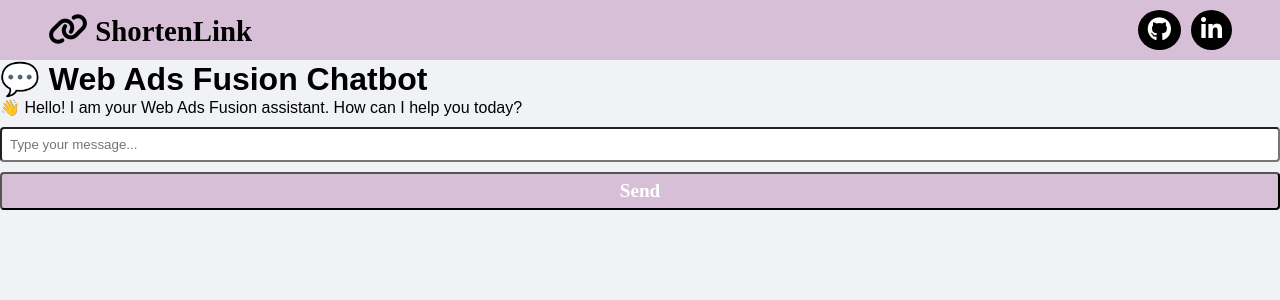
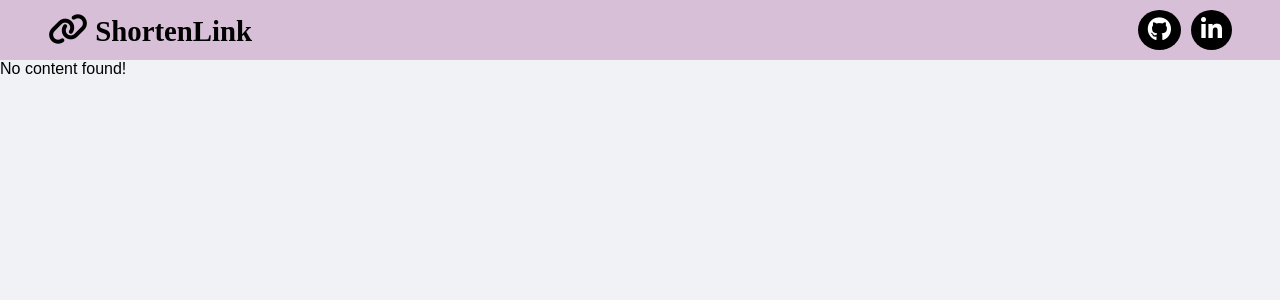
Before and after one commit to AmarJeetSharma6802/ShortenLink, a Next.js app: page /chatbot in a window 1280 px wide. Shown: the top 300 px of the page. Built offline with nearby package versions, Linux system fonts and the light colour scheme.

Commit message:
`Fixed cookie settings and removed unused code`

```diff
--- a/app/api/Controllers/login/route.js
+++ b/app/api/Controllers/login/route.js
@@ -125,11 +125,11 @@ export async function POST(req) {
     { status: 200 }
   );
 
-  // response.cookies.set("accessToken", accessToken, {
-  //   httpOnly: true,
-  //   secure: true,
-  //   path: "/",
-  // });
+  response.cookies.set("accessToken", accessToken, {
+    httpOnly: true,
+    secure: true,
+    path: "/",
+  });
   response.cookies.set("refreshToken", refreshToken, {
     httpOnly: true,
     secure: true,
--- a/app/api/middleware/authorize.js
+++ b/app/api/middleware/authorize.js
@@ -1,5 +1,4 @@
-import { NextResponse } from "next/server.js";
-
+import { NextResponse } from "next/server";
 
 export function authorize(...allowedRoles) {
   return (req, user) => {
@@ -9,6 +8,6 @@ export function authorize(...allowedRoles) {
         { status: 403 }
       );
     }
-    return null; // authorized
+    return null;
   };
 }
--- a/app/chatbot/page.js
+++ /dev/null
@@ -1,60 +0,0 @@
-"use client";
-import { useState } from "react";
-import styles from "../style/chat.module.css";
-
-export default function Home() {
-  const [messages, setMessages] = useState([
-    { role: "bot", text: "👋 Hello! I am your Web Ads Fusion assistant. How can I help you today?" }
-  ]);
-  const [input, setInput] = useState("");
-
-  const sendMessage = async () => {
-    if (!input.trim()) return;
-
-    // Add user message
-    const newMessages = [...messages, { role: "user", text: input }];
-    setMessages(newMessages);
-    setInput("");
-
-    try {
-      const res = await fetch("/api/chatbot", {
-        method: "POST",
-        headers: { "Content-Type": "application/json" },
-        body: JSON.stringify({ message: input }),
-      });
-
-      const data = await res.json();
-      setMessages([...newMessages, { role: "bot", text: data.reply }]);
-    } catch (err) {
-      setMessages([...newMessages, { role: "bot", text: "⚠️ Something went wrong!" }]);
-    }
-  };
-
-  return (
-    <div className={styles.container}>
-      <h1 className={styles.title}>💬 Web Ads Fusion Chatbot</h1>
-
-      <div className={styles.chatBox}>
-        {messages.map((msg, i) => (
-          <div
-            key={i}
-            className={msg.role === "user" ? styles.userMsg : styles.botMsg}
-          >
-            {msg.text}
-          </div>
-        ))}
-      </div>
-
-      <div className={styles.inputBox}>
-        <input
-          type="text"
-          value={input}
-          placeholder="Type your message..."
-          onChange={(e) => setInput(e.target.value)}
-          onKeyDown={(e) => e.key === "Enter" && sendMessage()}
-        />
-        <button onClick={sendMessage}>Send</button>
-      </div>
-    </div>
-  );
-}
```
Also changed, not shown: app/serachbar/page.js (+53 -11 lines), app/dashboard/page.js (line endings or trailing spaces).
